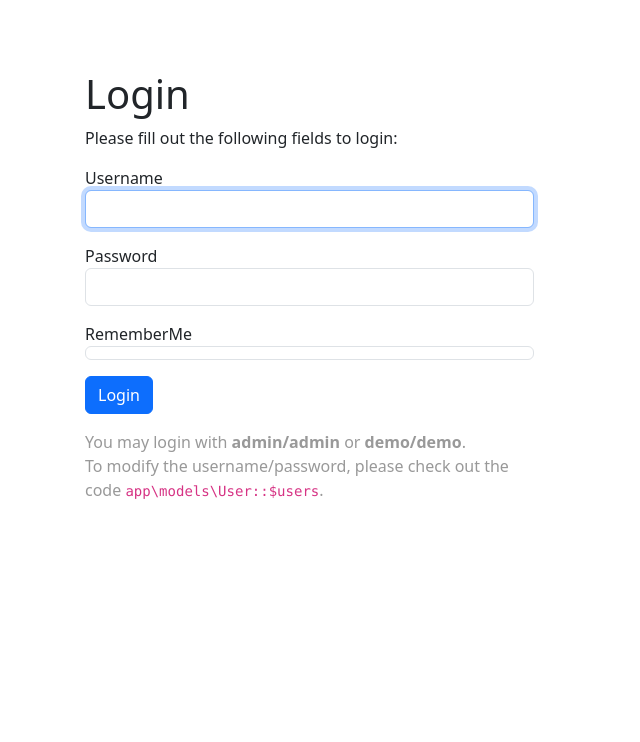
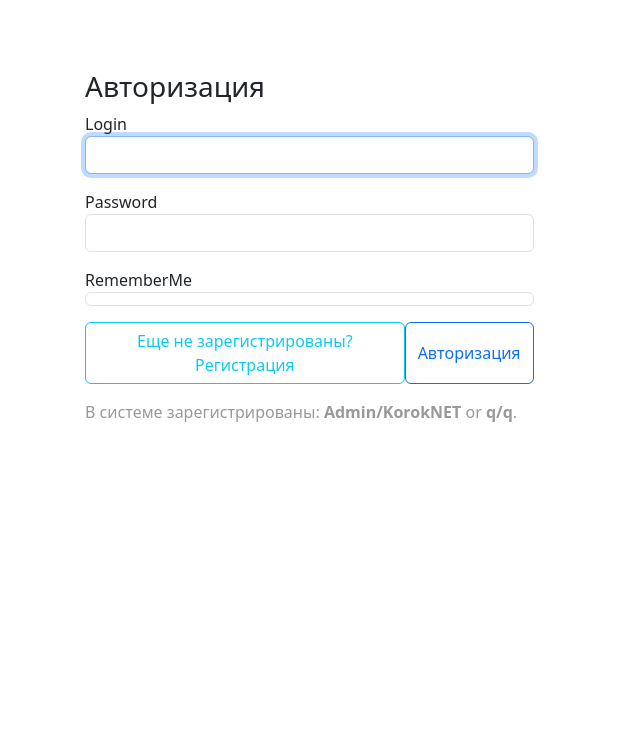
Before and after one commit to evghn/de-isp-221, a Yii app: template views/site/login.php in a window 1280 px wide. Shown: the top 742 px of the page, without its empty margins (0-640 px from the left). Run offline with PHP 8.4 and a stand-in for Yii, Linux system fonts and the light colour scheme; the template is opened without the code that fills it, so the values that code supplies are empty; form fields are guessed from the names that the template uses; some libraries are stand-ins or nearby versions.

Commit message:
авторизация пользователя

```diff
--- a/views/layouts/main.php
+++ b/views/layouts/main.php
@@ -42,14 +42,14 @@ $this->registerLinkTag(['rel' => 'icon', 'type' => 'image/x-icon', 'href' => Yii
             'options' => ['class' => 'navbar-nav'],
             'items' => [
                 ['label' => 'Регистрация', 'url' => ['/site/register']],
-                ['label' => 'About', 'url' => ['/site/about']],
-                ['label' => 'Contact', 'url' => ['/site/contact']],
+
+
                 Yii::$app->user->isGuest
-                    ? ['label' => 'Login', 'url' => ['/site/login']]
+                    ? ['label' => 'Вход', 'url' => ['/site/login']]
                     : '<li class="nav-item">'
                     . Html::beginForm(['/site/logout'])
                     . Html::submitButton(
-                        'Logout (' . Yii::$app->user->identity->username . ')',
+                        'Logout (' . Yii::$app->user->identity->login . ')',
                         ['class' => 'nav-link btn btn-link logout']
                     )
                     . Html::endForm()
--- a/views/site/login.php
+++ b/views/site/login.php
@@ -8,13 +8,11 @@
 use yii\bootstrap5\ActiveForm;
 use yii\bootstrap5\Html;
 
-$this->title = 'Login';
+$this->title = 'Авторизация';
 $this->params['breadcrumbs'][] = $this->title;
 ?>
 <div class="site-login">
-    <h1><?= Html::encode($this->title) ?></h1>
-
-    <p>Please fill out the following fields to login:</p>
+    <h3><?= Html::encode($this->title) ?></h3>
 
     <div class="row">
         <div class="col-lg-5">
@@ -29,7 +27,7 @@ $this->params['breadcrumbs'][] = $this->title;
                 ],
             ]); ?>
 
-            <?= $form->field($model, 'username')->textInput(['autofocus' => true]) ?>
+            <?= $form->field($model, 'login')->textInput(['autofocus' => true]) ?>
 
             <?= $form->field($model, 'password')->passwordInput() ?>
 
@@ -38,16 +36,17 @@ $this->params['breadcrumbs'][] = $this->title;
             ]) ?>
 
             <div class="form-group">
-                <div>
-                    <?= Html::submitButton('Login', ['class' => 'btn btn-primary', 'name' => 'login-button']) ?>
+                <div class="d-flex justify-content-between">
+                    <?= Html::a('Еще не зарегистрированы? Регистрация', ['register'], ['class' => 'btn btn-outline-info']) ?>
+                    <?= Html::submitButton('Авторизация', ['class' => 'btn btn-outline-primary', 'name' => 'login-button']) ?>
                 </div>
             </div>
 
             <?php ActiveForm::end(); ?>
 
             <div style="color:#999;">
-                You may login with <strong>admin/admin</strong> or <strong>demo/demo</strong>.<br>
-                To modify the username/password, please check out the code <code>app\models\User::$users</code>.
+                В системе зарегистрированы: <strong>Admin/KorokNET</strong> or <strong>q/q</strong>.<br>
+
             </div>
 
         </div>
--- a/views/site/register.php
+++ b/views/site/register.php
@@ -20,7 +20,10 @@ use yii\bootstrap5\ActiveForm;
     <?= $form->field($model, 'email') ?>
 
     <div class="form-group">
-        <?= Html::submitButton('Создать пользователя', ['class' => 'btn btn-outline-primary']) ?>
+        <div class="d-flex justify-content-between">
+            <?= Html::a('Авторизация', ['login'], ['class' => 'btn btn-outline-info']) ?>
+            <?= Html::submitButton('Создать пользователя', ['class' => 'btn btn-outline-primary']) ?>
+        </div>
     </div>
     <?php ActiveForm::end(); ?>
 
```
Also changed, not shown: controllers/SiteController.php (+3 -27 lines), models/LoginForm.php (+19 -8 lines), models/User.php (+56 -1 lines).
